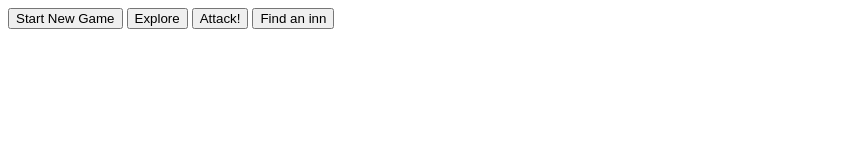
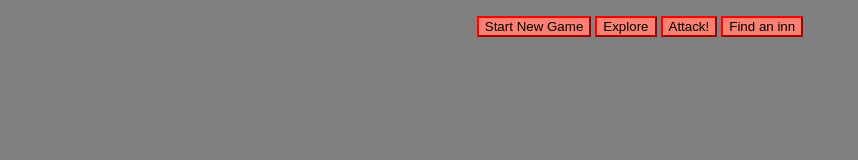
Before and after one commit to aaronkbrown/RP-Demo-JavaScript, a plain HTML site: page index.html in a window 1280 px wide. Shown: the whole page, without its empty margins (0-858 px from the left). Drawn offline with Linux system fonts and the light colour scheme.

Commit message:
Updating CSS

```diff
--- a/index.html
+++ b/index.html
@@ -8,11 +8,15 @@
     <header>
     </header>
     <main>
-      <input id="newGame" type="button" value="Start New Game" onclick="startGame();">
-      <input id="lookForFight" type="button" value="Explore" onclick="lookForFight();">
-      <input id="attackbutton" type="button" value="Attack!" onclick="attackButton();">
-      <input id="rest" type="button" value="Find an inn" onclick="restAndRestore();">
-  </main>
+      <div>
+        <figure>
+        </figure>
+        <input id="newGame" type="button" value="Start New Game" onclick="startGame();">
+        <input id="lookForFight" type="button" value="Explore" onclick="lookForFight();">
+        <input id="attackbutton" type="button" value="Attack!" onclick="attackButton();">
+        <input id="rest" type="button" value="Find an inn" onclick="restAndRestore();">
+      </div>
+    </main>
   <footer>
   </footer>
   <script type="text/javascript" src="main.js"></script>
--- a/layout.css
+++ b/layout.css
@@ -0,0 +1,15 @@
+
+html, body {
+  padding:0;
+  margin:0;
+  background-color:gray;
+}
+
+main {
+  text-align:center;
+}
+
+input[type=button] {
+  background-color:salmon;
+  border-color:red;
+}
```
